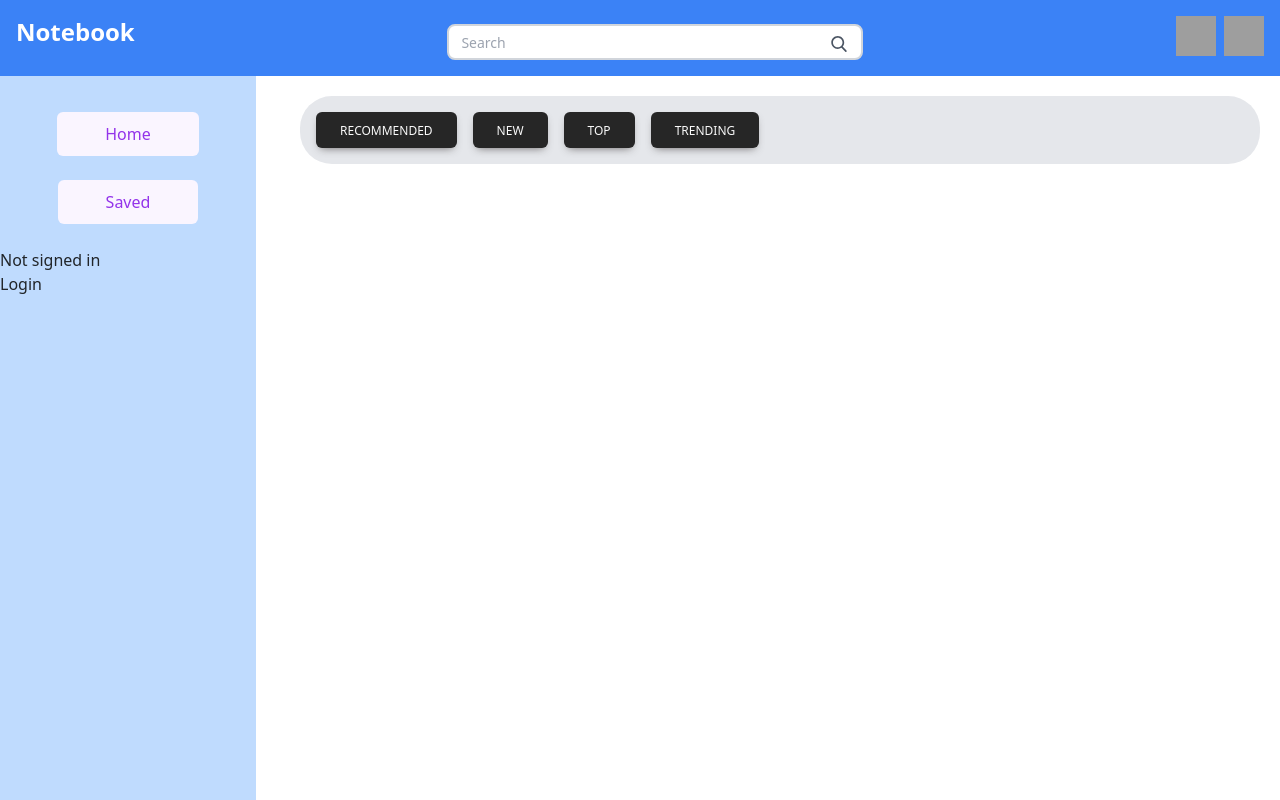
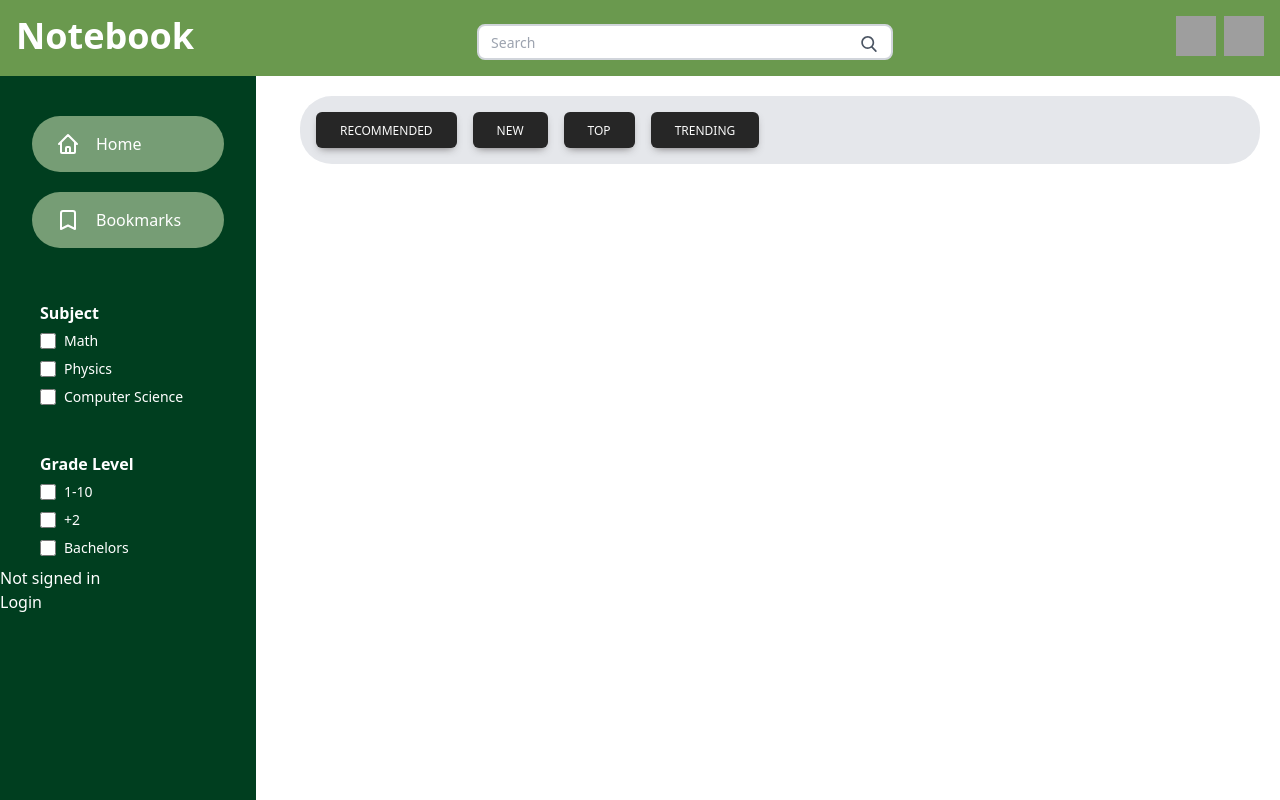
Before and after one commit to Virtual4087/Notes, a Django app: page / in a window 1280 px wide. Run offline with Django 4.2, Linux system fonts and the light colour scheme; data that the repository does not hold is empty; some libraries are stand-ins or nearby versions; grey boxes are pictures that could not be loaded.

Commit message:
Update Frontend Index

```diff
--- a/Notes_media/templates/index.html
+++ b/Notes_media/templates/index.html
@@ -25,18 +25,31 @@
     {% endif %}
     <div>
         {% for post in posts %}
-            <div id={{post.id}} style="padding: 20px; background-color: azure; width: 100%;">
-                <div>{{post.user.username}}</div>
-                <div>{{post.date}}</div>
-                <div>{{post.title}}</div>
-                <div style="white-space: pre-line; word-wrap: break-word;">{{post.description}}</div>
+            <div id={{post.id}} class="p-2 bg-blue-200 width-screen mr-8 rounded-lg">
+                <div class="flex p-2 items-align text-lg">
+                    <a href="#" class="mr-4">
+                        <img
+                            src="https://cdn.pixabay.com/photo/2015/10/05/22/37/blank-profile-picture-973460_960_720.png"
+                            class="w-14 h-14 rounded-full"
+                            alt="Profile"
+                        />
+                    </a>
+                    {{post.user.username}}
+                </div>
+
+                <div class="text-4xl ml-2 mb-2">
+                    {{post.title}}
+                </div>
+                <div class="whitespace-normal break-all ml-2 mb-2">
+                    {{post.description}}
+                </div>
                 {% if post.image %}
                     <img src="{{post.image.first.image.url}}" width="200px">
                 {% endif %}
                 {% if post.file %}
                     <div><a href="{{post.file.url}}" download="">download</a></div>
                 {% endif %}
-                <div>likes = {{post.like.count}}</div>
+                <div>likes = {{post.like.count}} {{post.date}}</div>
             </div>
             <br>
             <br>
--- a/Notes_media/templates/layout.html
+++ b/Notes_media/templates/layout.html
@@ -11,14 +11,25 @@
             crossorigin="anonymous"
         />
         <script src="https://cdn.tailwindcss.com"></script>
+        <style type="text/tailwindcss">
+            @layer utilities {
+              .primary-c {
+                background-color: #6A994E;
+              }
+              .secondary-c{
+                background-color: #003E1F;
+              }
+            }
+
+          </style>
         <title>Document</title>
     </head>
 
-    <body>
-        <nav class="bg-blue-500 p-3 fixed w-full z-20">
+    <body class="h-screen overflow-hidden flex">
+        <nav class="primary-c p-3 fixed w-full z-20">
             <div class="flex justify-between">
                 <!-- Logo -->
-                <a href="#" class="text-white text-2xl font-bold text-center"
+                <a href="#" class="text-white text-4xl font-bold text-center"
                     >Notebook</a
                 >
                 <!-- Search Bar -->
@@ -73,27 +84,49 @@
             </div>
         </nav>
 
-        <div class="h-screen w-1/5 bg-blue-200 pt-28 fixed z-10 hidden lg:block">
+        <div class="h-screen p-relative w-1/5 secondary-c pt-28 fixed z-10 hidden lg:block text-white">
             <!-- Buttons -->
-            <div class="items-center flex flex-col">
-                <a
-                    href="{% url 'index' %}"
-                    class="px-5 py-2.5 mb-4 relative rounded group overflow-hidden font-medium bg-purple-50 text-purple-600 inline-block"
-                >
-                    <span
-                        class="absolute top-0 left-0 flex w-full h-0 mb-0 transition-all duration-200 ease-out transform translate-y-0 bg-purple-600 group-hover:h-full opacity-90"
-                    ></span>
-                    <span class="relative group-hover:text-white">Home</span>
+            <div class="items-center flex flex-col justify-center">
+                <a href="#" class="bg-opacity-50 mt-1 group flex items-center w-3/4 px-4 py-3 mb-3 text-base bg-lime-100 leading-6 font-medium rounded-full hover:bg-green-900 hover:text-green-300">
+                    <svg class="mr-4 h-6 w-6" fill="none" stroke-linecap="round" stroke-linejoin="round" stroke-width="2" stroke="currentColor" viewBox="0 0 24 24">
+                        <path d="M3 12l9-9 9 9M5 10v10a1 1 0 001 1h3a1 1 0 001-1v-4a1 1 0 011-1h2a1 1 0 011 1v4a1 1 0 001 1h3a1 1 0 001-1V10M9 21h6"></path>
+                    </svg>
+                    Home
                 </a>
-                <a
-                    href="#"
-                    class="px-5 py-2.5 mb-4 relative rounded group overflow-hidden font-medium bg-purple-50 text-purple-600 inline-block"
-                >
-                    <span
-                        class="absolute top-0 left-0 flex w-full h-0 mb-0 transition-all duration-200 ease-out transform translate-y-0 bg-purple-600 group-hover:h-full opacity-90"
-                    ></span>
-                    <span class="relative group-hover:text-white">Saved</span>
+                <a href="#" class="bg-opacity-50 mt-1 group flex items-center w-3/4 px-4 py-3 mb-3 text-base bg-lime-100 leading-6 font-medium rounded-full hover:bg-green-900 hover:text-green-300">
+                    <svg class="mr-4 h-6 w-6" fill="none" stroke-linecap="round" stroke-linejoin="round" stroke-width="2" stroke="currentColor" viewBox="0 0 24 24">
+                        <path d="M5 5a2 2 0 012-2h10a2 2 0 012 2v16l-7-3.5L5 21V5z"></path>
+                    </svg>
+                    Bookmarks
                 </a>
+            </div>
+            <div class="flex flex-col ml-8 p-2 text-white">
+                <h1 class="font-bold font-large mt-8">Subject</h1>
+                <div class="flex items-center mt-2">
+                    <input id="default-checkbox" type="checkbox" value="" class="w-4 h-4 text-blue-600 bg-gray-100 border-gray-300 rounded focus:ring-blue-500 dark:focus:ring-blue-600 dark:ring-offset-gray-800 focus:ring-2 dark:bg-gray-700 dark:border-gray-600">
+                    <label for="default-checkbox" class="ms-2 text-sm font-medium">Math</label>
+                </div>
+                <div class="flex items-center mt-2">
+                    <input id="default-checkbox" type="checkbox" value="" class="w-4 h-4 text-blue-600 bg-gray-100 border-gray-300 rounded focus:ring-blue-500 dark:focus:ring-blue-600 dark:ring-offset-gray-800 focus:ring-2 dark:bg-gray-700 dark:border-gray-600">
+                    <label for="default-checkbox" class="ms-2 text-sm font-medium">Physics</label>
+                </div>
+                <div class="flex items-center mt-2">
+                    <input id="default-checkbox" type="checkbox" value="" class="w-4 h-4 text-blue-600 bg-gray-100 border-gray-300 rounded focus:ring-blue-500 dark:focus:ring-blue-600 dark:ring-offset-gray-800 focus:ring-2 dark:bg-gray-700 dark:border-gray-600">
+                    <label for="default-checkbox" class="ms-2 text-sm font-medium">Computer Science</label>
+                </div>
+                <h1 class="font-bold font-large mt-12">Grade Level</h1>
+                <div class="flex items-center mt-2">
+                    <input id="default-checkbox" type="checkbox" value="" class="w-4 h-4 text-blue-600 bg-gray-100 border-gray-300 rounded focus:ring-blue-500 dark:focus:ring-blue-600 dark:ring-offset-gray-800 focus:ring-2 dark:bg-gray-700 dark:border-gray-600">
+                    <label for="default-checkbox" class="ms-2 text-sm font-medium">1-10</label>
+                </div>
+                <div class="flex items-center mt-2">
+                    <input id="default-checkbox" type="checkbox" value="" class="w-4 h-4 text-blue-600 bg-gray-100 border-gray-300 rounded focus:ring-blue-500 dark:focus:ring-blue-600 dark:ring-offset-gray-800 focus:ring-2 dark:bg-gray-700 dark:border-gray-600">
+                    <label for="default-checkbox" class="ms-2 text-sm font-medium">+2</label>
+                </div>
+                <div class="flex items-center mt-2">
+                    <input id="default-checkbox" type="checkbox" value="" class="w-4 h-4 text-blue-600 bg-gray-100 border-gray-300 rounded focus:ring-blue-500 dark:focus:ring-blue-600 dark:ring-offset-gray-800 focus:ring-2 dark:bg-gray-700 dark:border-gray-600">
+                    <label for="default-checkbox" class="ms-2 text-sm font-medium">Bachelors</label>
+                </div>
             </div>
             {% if user.is_authenticated %}
                 <div>signed in as <b>{{user.username}}</b></div>
```
